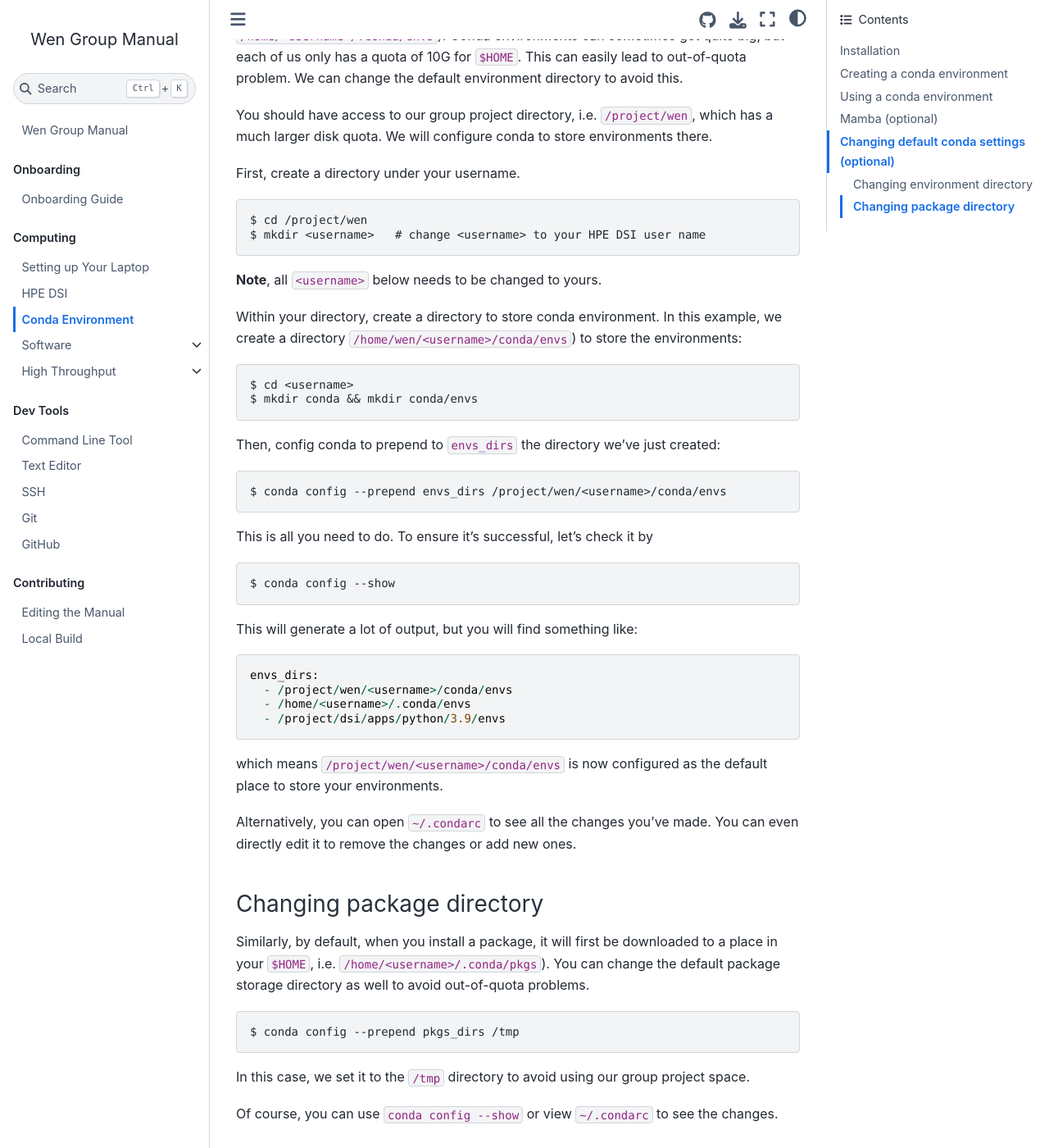
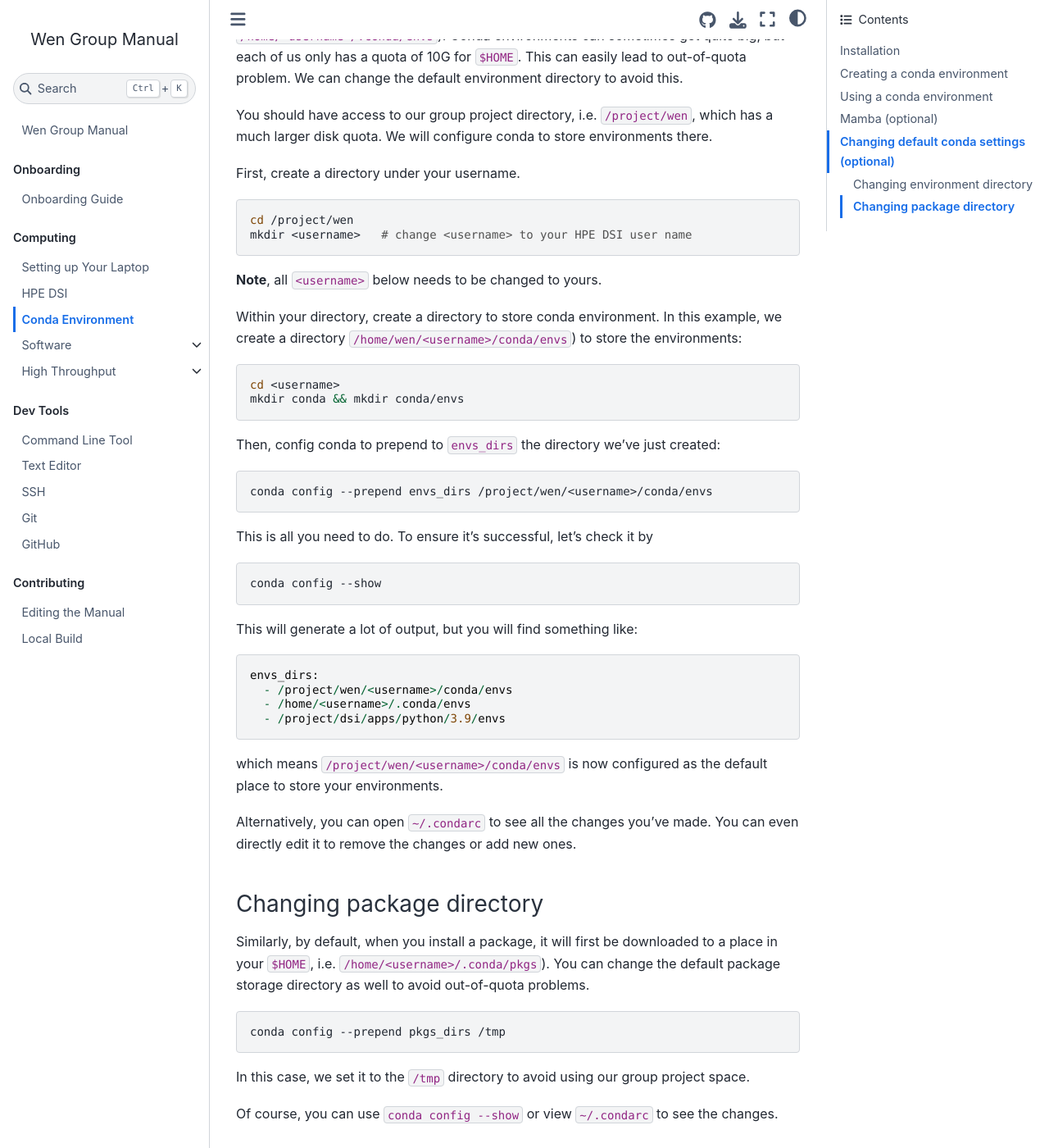
Before and after one commit to wengroup/group_manual, a Jupyter Book: the page built from docs/computing/conda.md, in a window 1280 px wide and 1400 px high, scrolled down 3715 px. Shown: the whole window at 82% size. Built offline with Jupyter Book 1.0.4 settings and Sphinx 7.4.7 and the Sphinx Book theme 1.1.4, drawn with Linux system fonts in a browser that asks for light colours; some of the changed text lies outside the part shown.

Commit message:
Update conda instructions x

````diff
--- a/docs/computing/conda.md
+++ b/docs/computing/conda.md
@@ -12,10 +12,10 @@ Frequently we need a specific configuration and package versions for one project
 
 Conda is not installed on macOS by default. To install it, first do
 
-```
-$ curl https://repo.anaconda.com/miniconda/Miniconda3-latest-MacOSX-arm64.sh -o conda_installer.sh
+```shell
+curl https://repo.anaconda.com/miniconda/Miniconda3-latest-MacOSX-arm64.sh -o conda_installer.sh
 
-$ bash conda_installer.sh
+bash conda_installer.sh
 ```
 
 Then follow the instructions on your screen, basically:
@@ -46,14 +46,14 @@ This works for Apple M1 chip. For more installing options (e.g. for Intel chip),
 
 :::
 
-:::{tab-item} On Carya
+:::{tab-item} On HPE DSI clusters
 
-On the HPE DSI carya clusters, `conda` is already installed, but it is not on `PATH` by default. When you run `$ conda`, you will get an error like `-bash: conda: command not found`.
+On the HPE DSI clusters (e.g. carya and sabine), `conda` is already installed, but it is not on `PATH` by default. When you run `$ conda`, you will get an error like `-bash: conda: command not found`.
 
 To get it on `PATH`, do:
 
-```
-$ module load python
+```shell
+module load python
 ```
 
 ```{tip}
@@ -67,16 +67,16 @@ You can add the above line to your `~/.bashrc`. Then it will be automatically lo
 
 Once conda is installed, create a new environment using the below command. In this example, we create an environment named `my_env` (you can create multiple environments with different names).
 
-```
-$ conda create --name my_env
+```shell
+conda create --name my_env
 ```
 
 ## Using a conda environment
 
 To use the `my_env` conda environment, first activate it by:
 
-```
-$ conda activate my_env
+```shell
+conda activate my_env
 ```
 
 When you run this for the first time, you may see something like
@@ -98,33 +98,33 @@ Currently supported shells are:
 
 Then, you need to do
 
-```
-$ conda init bash
-$ source ~/.bashrc
+```shell
+conda init bash
+source ~/.bashrc
 ```
 
 Note, you just need to run the above two commands once; it will modify the `~/.bashrc` file to automatically configure for later usage.
 
 ### Installing packages
 
-Then, you can install packages into this environment. In this example, we install Python version 3.9.7.
+Then, you can install packages into this environment. In this example, we install Python version 3.10
 
-```
-$ conda install python=3.9.7
+```shell
+conda install python=3.10
 ```
 
 ### Listing packages in your environment
 
-```
-$ conda list
+```shell
+conda list
 ```
 
 ### Listing available environment
 
 If you have created multiple environments, you can get a list of them by:
 
-```
-$ conda env list
+```shell
+conda env list
 ```
 
 ## Mamba (optional)
@@ -135,8 +135,8 @@ Conda is great, but it can be slow. For example, it can take a long time to down
 
 Once you have activated your conda environment, e.g. `conda activate my_env`, you can install mamba into the `my_env` environment via conda
 
-```
-$ conda install -c conda-forge mamba
+```shell
+conda install -c conda-forge mamba
 ```
 
 ```{note}
@@ -147,8 +147,8 @@ We add the `-c conda-forge` to install the `mamba` packages from the `conda-forg
 
 You can use `mamba` to do pretty much everything that `conda` can do by replacing the `conda` command by the `mamba` command. For example, you can install `pymatgen` via
 
-```
-$ mamba install -c conda-forge pymatgen
+```shell
+mamba install -c conda-forge pymatgen
 ```
 
 ## Changing default conda settings (optional)
@@ -168,30 +168,30 @@ You should have access to our group project directory, i.e. `/project/wen`, whic
 
 First, create a directory under your username.
 
-```
-$ cd /project/wen
-$ mkdir <username>   # change <username> to your HPE DSI user name
+```shell
+cd /project/wen
+mkdir <username>   # change <username> to your HPE DSI user name
 ```
 
 **Note**, all `<username>` below needs to be changed to yours.
 
 Within your directory, create a directory to store conda environment. In this example, we create a directory `/home/wen/<username>/conda/envs`) to store the environments:
 
-```
-$ cd <username>
-$ mkdir conda && mkdir conda/envs
+```shell
+cd <username>
+mkdir conda && mkdir conda/envs
 ```
 
 Then, config conda to prepend to `envs_dirs` the directory we've just created:
 
-```
-$ conda config --prepend envs_dirs /project/wen/<username>/conda/envs
+```shell
+conda config --prepend envs_dirs /project/wen/<username>/conda/envs
 ```
 
 This is all you need to do. To ensure it's successful, let's check it by
 
-```
-$ conda config --show
+```shell
+conda config --show
 ```
 
 This will generate a lot of output, but you will find something like:
@@ -211,8 +211,8 @@ Alternatively, you can open `~/.condarc` to see all the changes you've made. You
 
 Similarly, by default, when you install a package, it will first be downloaded to a place in your `$HOME`, i.e. `/home/<username>/.conda/pkgs`). You can change the default package storage directory as well to avoid out-of-quota problems.
 
-```
-$ conda config --prepend pkgs_dirs /tmp
+```shell
+conda config --prepend pkgs_dirs /tmp
 ```
 
 In this case, we set it to the `/tmp` directory to avoid using our group project space.
````
